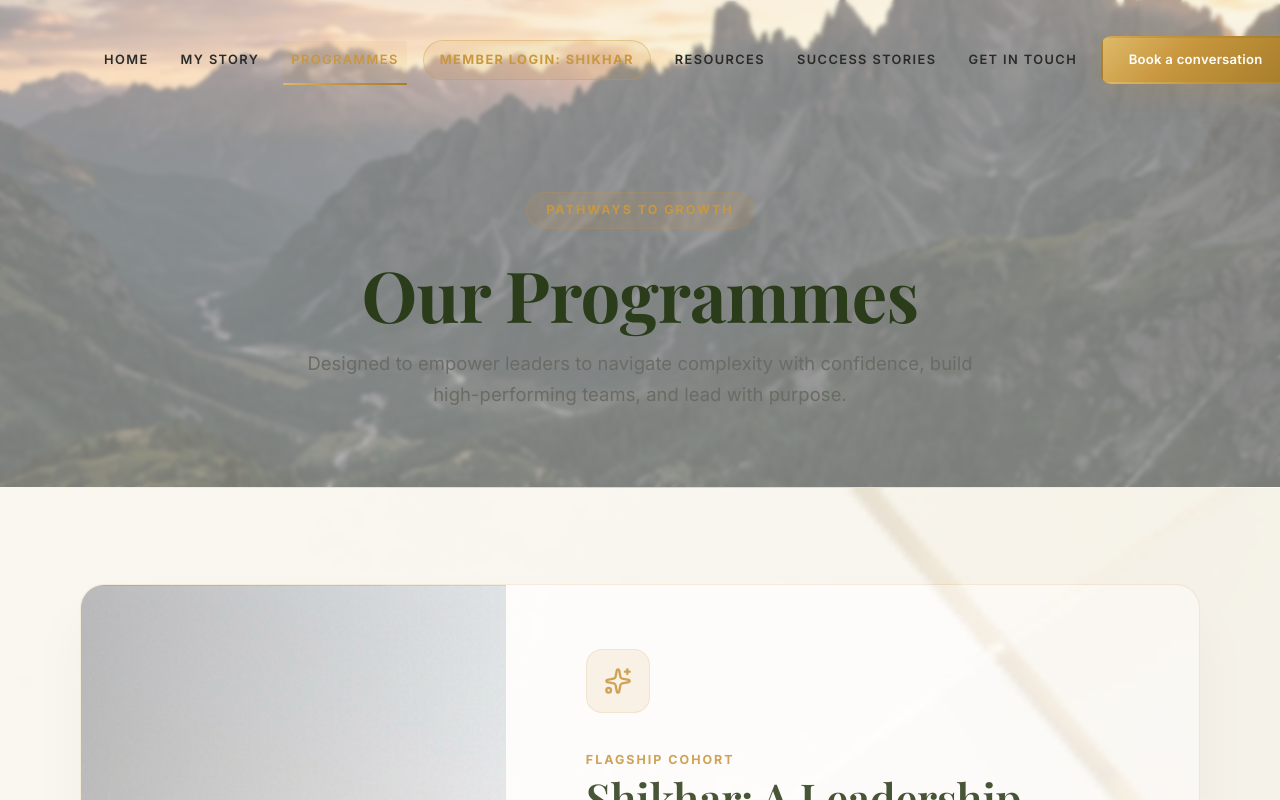
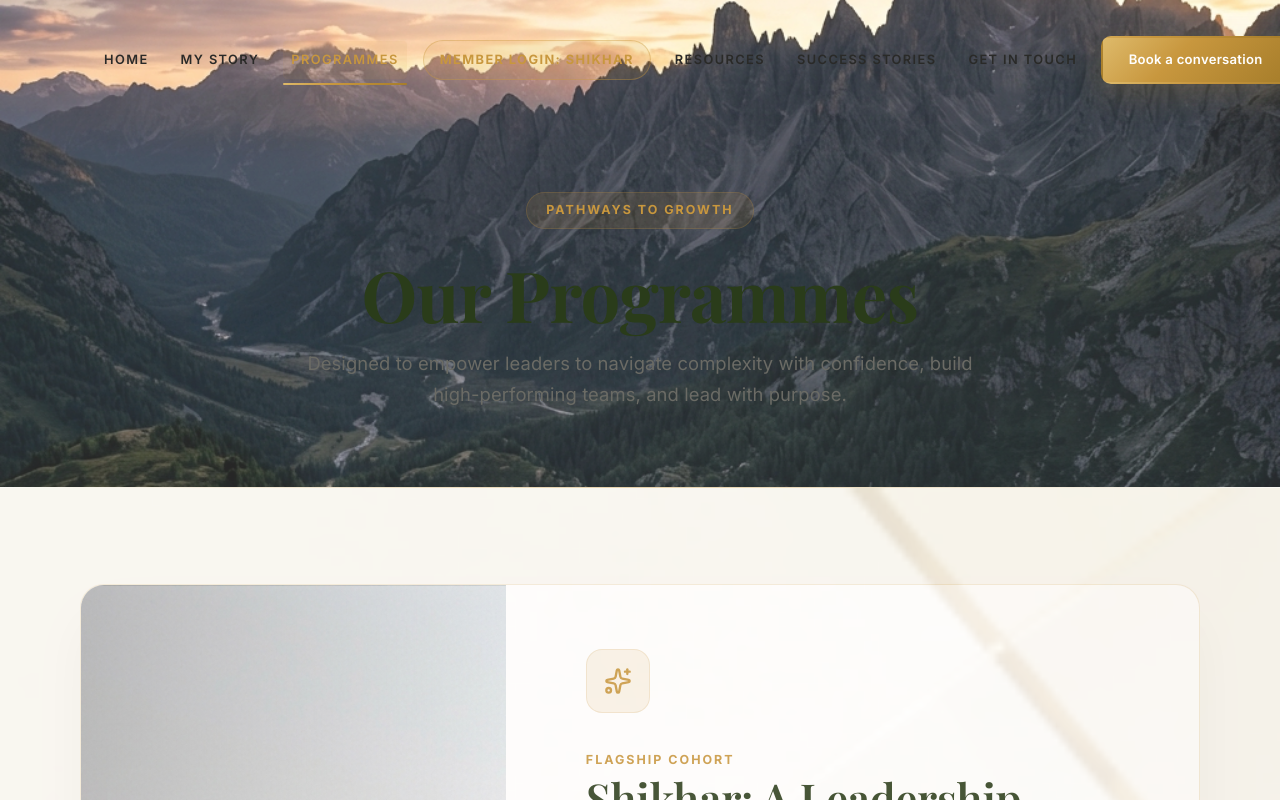
Before and after one commit to abhi2715/TGP, a React (Vite) app: page /programmes in a window 1280 px wide. Shown: the top 800 px of the page. Built offline with nearby package versions, Linux system fonts and the light colour scheme; a web font is replaced by a local one.

Commit message:
Remove heavy overlay from Programmes and Resources so realistic background is vivid

```diff
--- a/src/pages/Programmes.css
+++ b/src/pages/Programmes.css
@@ -14,8 +14,7 @@
   content: '';
   position: absolute;
   inset: 0;
-  background: rgba(245, 241, 232, 0.5); /* Warm cream overlay for text readability */
-  backdrop-filter: blur(2px);
+  background: rgba(255, 255, 255, 0.15); /* Extremely light overlay so texture is vivid */
   pointer-events: none;
   z-index: 0;
 }
--- a/src/pages/Resources.css
+++ b/src/pages/Resources.css
@@ -18,8 +18,7 @@
   content: '';
   position: absolute;
   inset: 0;
-  background: rgba(245, 241, 232, 0.4); /* Less opaque overlay so the realistic background is visible */
-  backdrop-filter: blur(2px);
+  background: rgba(255, 255, 255, 0.15); /* Extremely light overlay so texture is vivid */
   pointer-events: none;
   z-index: 0;
 }
```
